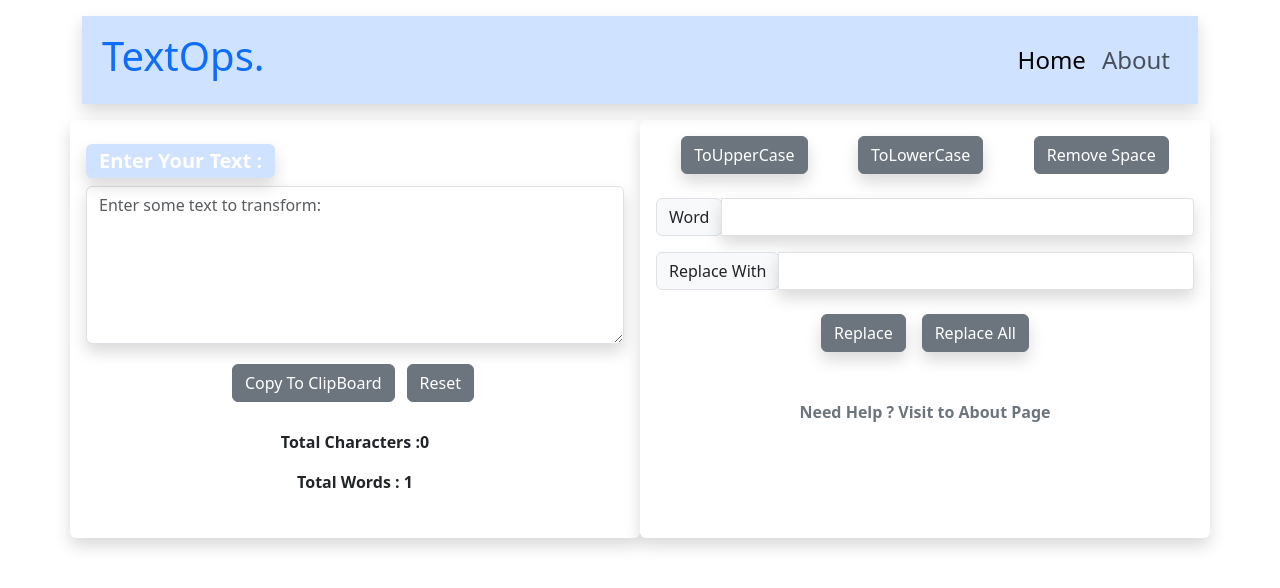
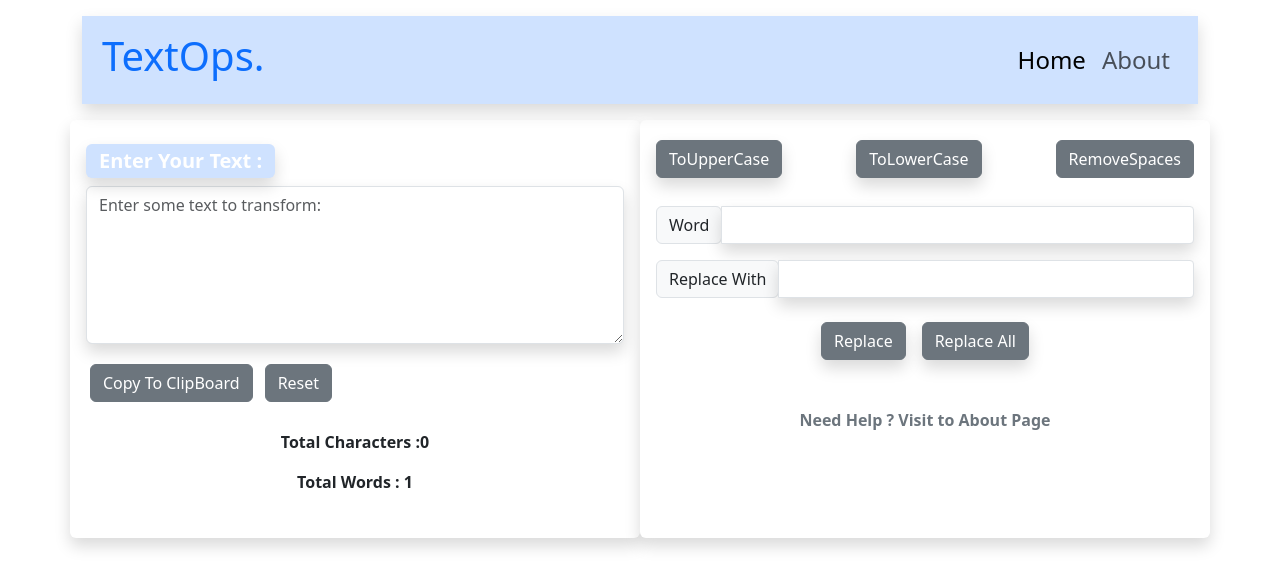
Before and after one commit to nishantkr02/text-ops, a React (Create React App) app: page / in a window 1280 px wide. Shown: the top 588 px of the page. Built offline with nearby package versions, Linux system fonts and the light colour scheme.

Commit message:
Update TextBox.js

```diff
--- a/src/Components/TextBox.js
+++ b/src/Components/TextBox.js
@@ -100,11 +100,14 @@ export default function TextBox(props) {
       onChange={handleChange}
       />
 
-      <div className='d-flex justify-content-center my-3'>
+      <div className=' my-3'>
        {/* Copy To clipBoard Button */}
+
       <button className='btn btn-secondary my-1 mx-1 fs-6 ' onClick={copyText} >Copy To ClipBoard</button>
+
     {/* Reset Button */}
     <button className='btn btn-secondary my-1 mx-2' onClick={Reset} >Reset</button>
+
     </div>
 <div className=' p-2  bg-white rounded  my-1  text-center fs-6'>
 <p><strong>{`Total Characters :${text.length}`}</strong></p>
@@ -116,19 +119,27 @@ export default function TextBox(props) {
 {/* ---------------------------------buttons------------------------------------ */}
 
       <div className="col-md-6 form-group shadow    bg-white rounded p-3  ">
-        <div className=' d-flex justify-content-between'>
+
+    <div className=' d-lg-flex justify-content-between'>
+
      {/* UpperCase Button */}
-      <button className='btn btn-secondary shadow m-auto'onClick={toUpper} >ToUpperCase</button>
+     <div>
+      <button className='btn btn-secondary shadow my-1'onClick={toUpper} >ToUpperCase</button>
+      </div>
 
       {/* LowerCase Button */}
-      <button className='btn btn-secondary  shadow m-auto' onClick={toLower} >ToLowerCase</button>
+      <div>
+      <button className='btn btn-secondary  shadow my-1' onClick={toLower} >ToLowerCase</button>
+      </div>
 
       {/* Remove Extra Space Button */}
-      <button className='btn btn-secondary  m-auto' onClick={removeSpaces} >Remove  Space</button>
+      <div>
+      <button className='btn btn-secondary  my-1' onClick={removeSpaces} >RemoveSpaces</button>
+      </div>
       </div>
 
       {/*------------Replace word--------------------------- */}
-      <div className='my-4' >
+      <div className='my-4 ' >
           <div className="input-group input-group-sm mb-3">
           <div className="input-group-prepend">
             <span className="input-group-text" >Word</span>
@@ -142,7 +153,8 @@ export default function TextBox(props) {
           </div>
           <input type="text" className="form-control shadow" aria-label="Small" aria-describedby="inputGroup-sizing-sm" id="replaceWith" />
         </div>
-        <div className='d-flex justify-content-center'>
+        <div className='d-sm-flex justify-content-center'>
+
         <button className='btn btn-secondary    my-2 mx-2 shadow' onClick={ReplaceWord} >Replace</button>
         <button className='btn btn-secondary  my-2 mx-2 shadow' onClick={ReplaceAllWord}  >Replace All</button>
 
```
